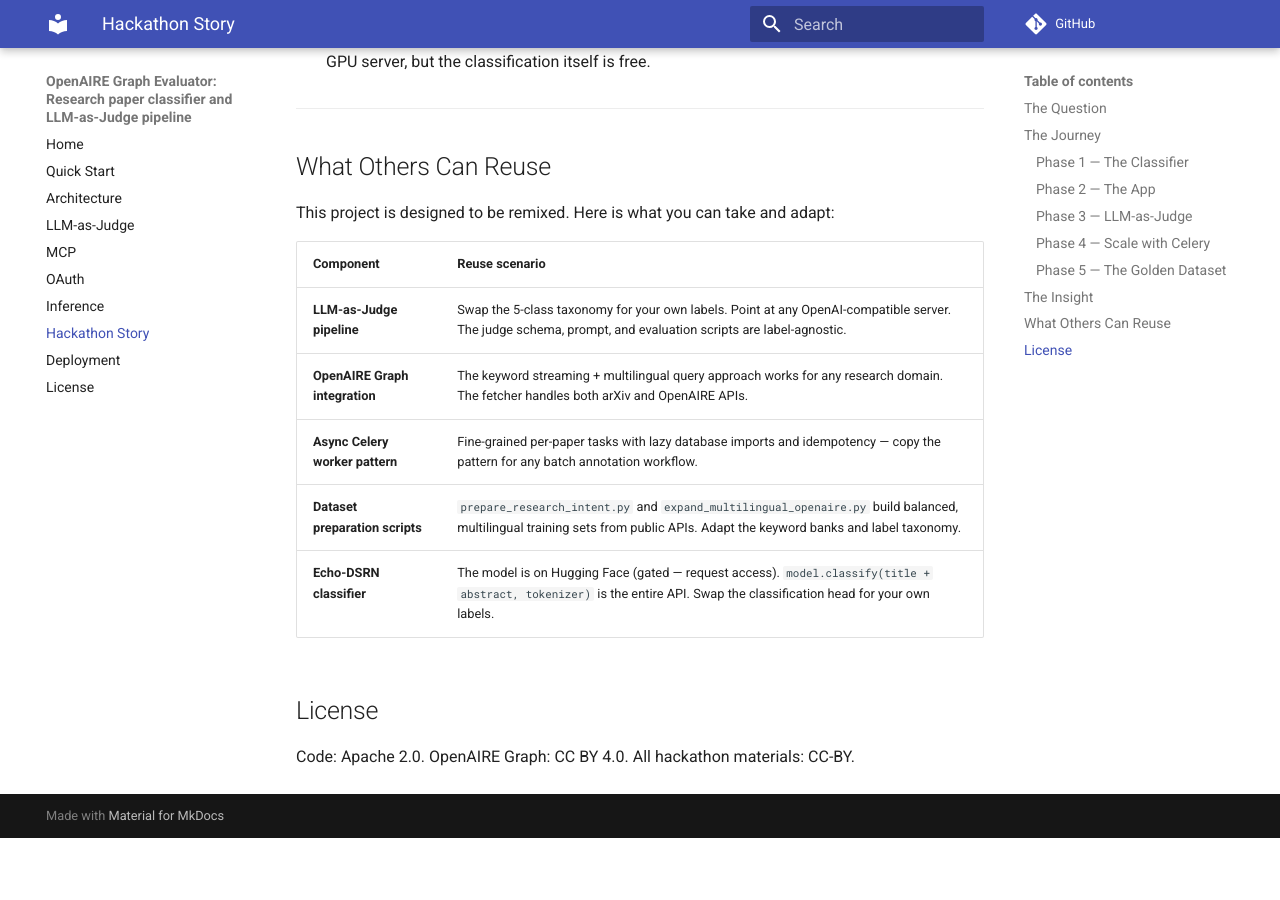
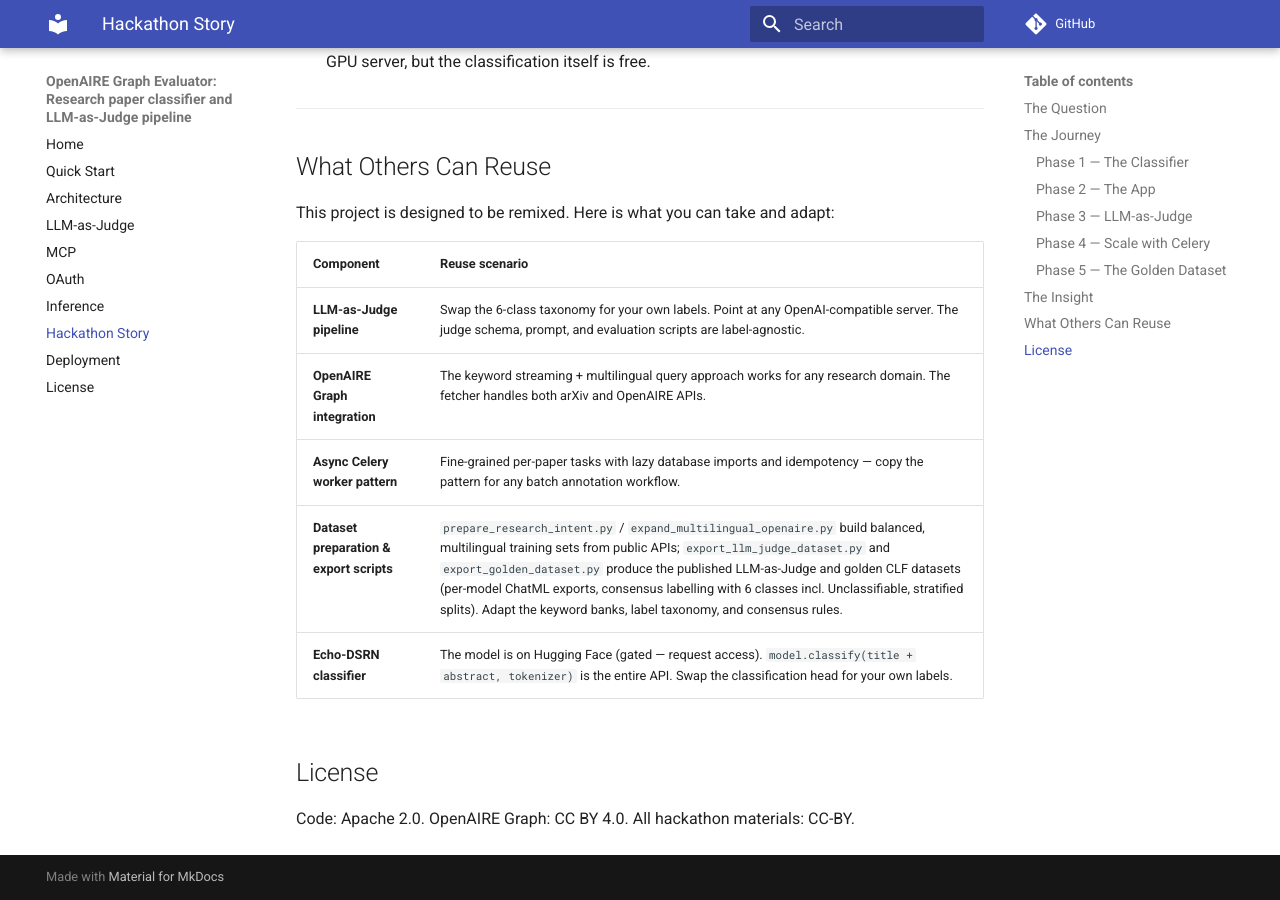
Before and after one commit to ethicalabs-ai/OpenAIRE-AI-Research-Evaluator, an MkDocs documentation site: the page built from docs/story.md, in a window 1280 px wide and 900 px high, scrolled down 3162 px. Built offline with MkDocs 1.6.1 and Material for MkDocs 9.7.7, drawn with Linux system fonts in a browser that asks for light colours; comment, search, counter and statistics services are not loaded; before the commit the page ends 4000 px from its top, so only the background shows below that.

Commit message:
docs(story): update reuse table with the export scripts
Replace the outdated dataset-preparation row with the full pipeline:
prepare_research_intent.py / expand_multilingual_openaire.py build the
initial training sets, while export_llm_judge_dataset.py and
export_golden_dataset.py produce the published LLM-as-Judge and golden
CLF datasets. Also correct the taxonomy count to 6 classes.

```diff
--- a/docs/story.md
+++ b/docs/story.md
@@ -105,10 +105,10 @@ This project is designed to be remixed. Here is what you can take and adapt:
 
 | Component | Reuse scenario |
 |---|---|
-| **LLM-as-Judge pipeline** | Swap the 5-class taxonomy for your own labels. Point at any OpenAI-compatible server. The judge schema, prompt, and evaluation scripts are label-agnostic. |
+| **LLM-as-Judge pipeline** | Swap the 6-class taxonomy for your own labels. Point at any OpenAI-compatible server. The judge schema, prompt, and evaluation scripts are label-agnostic. |
 | **OpenAIRE Graph integration** | The keyword streaming + multilingual query approach works for any research domain. The fetcher handles both arXiv and OpenAIRE APIs. |
 | **Async Celery worker pattern** | Fine-grained per-paper tasks with lazy database imports and idempotency — copy the pattern for any batch annotation workflow. |
-| **Dataset preparation scripts** | `prepare_research_intent.py` and `expand_multilingual_openaire.py` build balanced, multilingual training sets from public APIs. Adapt the keyword banks and label taxonomy. |
+| **Dataset preparation & export scripts** | `prepare_research_intent.py` / `expand_multilingual_openaire.py` build balanced, multilingual training sets from public APIs; `export_llm_judge_dataset.py` and `export_golden_dataset.py` produce the published LLM-as-Judge and golden CLF datasets (per-model ChatML exports, consensus labelling with 6 classes incl. Unclassifiable, stratified splits). Adapt the keyword banks, label taxonomy, and consensus rules. |
 | **Echo-DSRN classifier** | The model is on Hugging Face (gated — request access). `model.classify(title + abstract, tokenizer)` is the entire API. Swap the classification head for your own labels. |
 
 ## License
```
